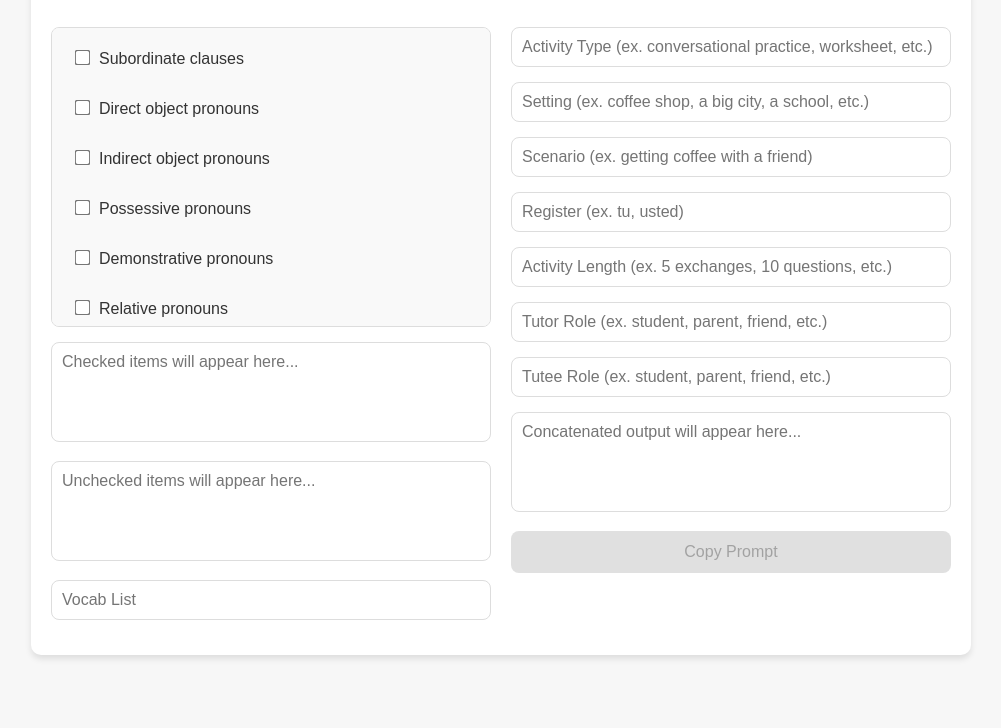
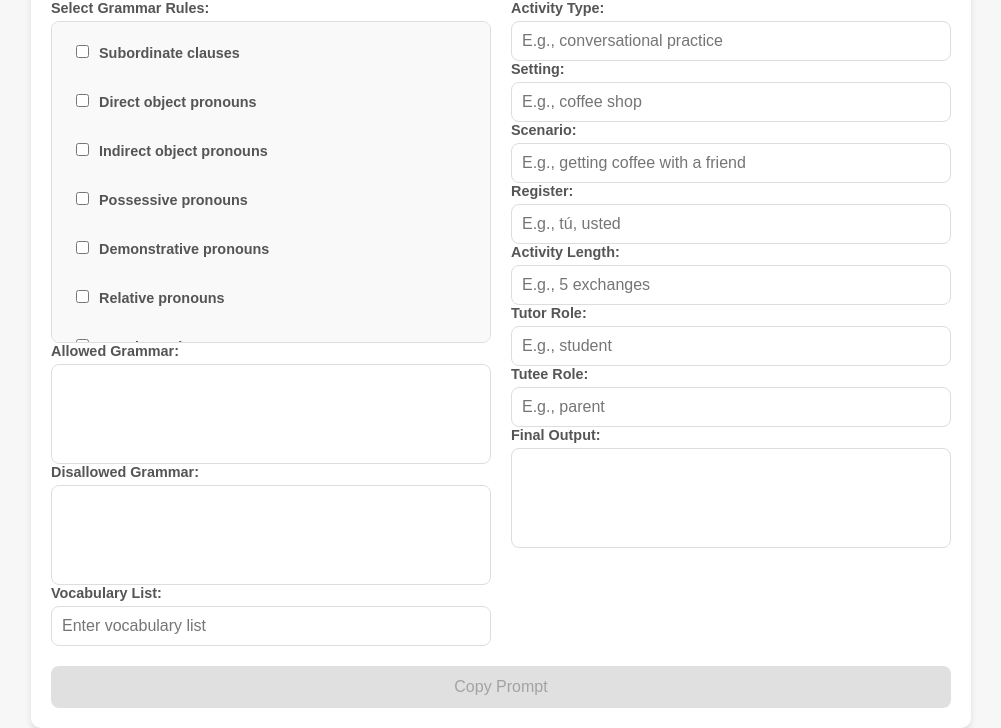
Before and after one commit to matthijsvanmierlo/prompt-worksheet, a plain HTML site: page index.html in a window 1280 px wide. Shown: the part 118-846 px from the top of the page, without its empty margins (139-1140 px from the left). Before the commit the page ends 800 px from the top, so only its background shows below. Drawn offline with Linux system fonts and the light colour scheme.

Commit message:
Update index.html

```diff
--- a/index.html
+++ b/index.html
@@ -6,7 +6,6 @@
   <meta name="viewport" content="width=device-width, initial-scale=1.0">
   <title>Spanish Prompt Generation</title>
   <style>
-    /* Base styling */
     body {
       font-family: 'Arial', sans-serif;
       background-color: #f7f7f7;
@@ -19,7 +18,6 @@
       min-height: 100vh;
     }
 
-    /* Container styling */
     .container {
       background-color: #fff;
       padding: 20px;
@@ -27,69 +25,37 @@
       box-shadow: 0 4px 6px rgba(0, 0, 0, 0.1);
       width: 100%;
       max-width: 900px;
-      display: flex;
-      flex-wrap: wrap;
+      display: grid;
+      grid-template-columns: 1fr 1fr;
       gap: 20px;
     }
 
-    /* Title styling */
     h1 {
-      width: 100%;
+      grid-column: span 2;
       text-align: center;
       color: maroon;
       font-size: 2rem;
       margin-bottom: 20px;
     }
 
-    /* Two-column layout */
-    .column {
-      flex: 1;
-      min-width: 300px;
+    .form-group {
+      display: flex;
+      flex-direction: column;
+      gap: 5px;
     }
 
-    /* Scrollable checkbox group */
-    .checkbox-group {
-      max-height: 300px;
-      overflow-y: auto;
-      padding: 10px;
-      margin-bottom: 15px;
-      /* Consistent margin */
-      border: 1px solid #ddd;
-      border-radius: 8px;
-      background-color: #f9f9f9;
-      box-sizing: border-box;
-      /* Ensure padding is included in element's width/height */
+    label {
+      font-size: 0.9rem;
+      font-weight: bold;
+      color: #555;
     }
 
-    .checkbox-group label {
-      display: block;
-      margin-bottom: 10px;
-      padding: 10px;
-      border-radius: 8px;
-      cursor: pointer;
-      transition: background-color 0.3s, border-color 0.3s;
-    }
-
-    .checkbox-group label:hover {
-      background-color: #f2f2f2;
-      border-color: maroon;
-    }
-
-    input[type="checkbox"] {
-      margin-right: 10px;
-      transform: scale(1.2);
-    }
-
-    /* Input fields and text areas */
     input[type="text"],
     textarea {
       width: 100%;
-      margin-bottom: 15px;
-      /* Consistent margin */
       border: 1px solid #ddd;
       border-radius: 8px;
       padding: 10px;
-      font-family: 'Arial', sans-serif;
       font-size: 1rem;
       box-sizing: border-box;
     }
@@ -99,15 +65,17 @@
       resize: none;
     }
 
-    input:focus,
-    textarea:focus {
-      outline: none;
-      border-color: maroon;
-      box-shadow: 0 0 4px rgba(128, 0, 0, 0.5);
+    .checkbox-group {
+      max-height: 300px;
+      overflow-y: auto;
+      border: 1px solid #ddd;
+      border-radius: 8px;
+      padding: 10px;
+      background-color: #f9f9f9;
     }
 
     button {
-      display: inline-block;
+      grid-column: span 2;
       padding: 12px;
       background-color: maroon;
       color: white;
@@ -116,7 +84,6 @@
       cursor: pointer;
       font-size: 1rem;
       text-align: center;
-      width: 100%;
       transition: background-color 0.3s;
     }
 
@@ -126,42 +93,74 @@
 
     button:disabled {
       background-color: #ccc;
-      /* Light grey */
       color: #666;
-      /* Darker grey for text */
       cursor: not-allowed;
-      /* Show "not allowed" cursor */
       opacity: 0.6;
-      /* Optional: Slightly transparent for a subtle effect */
     }
   </style>
 </head>
 
 <body>
   <div class="container">
-    <!-- Page Title -->
     <h1>Spanish Prompt Generation</h1>
 
     <!-- Left Column -->
-    <div class="column">
-      <div class="checkbox-group" id="checkbox-container"> </div>
-      <textarea id="checked-items" placeholder="Checked items will appear here..." readonly></textarea>
-      <textarea id="unchecked-items" placeholder="Unchecked items will appear here..." readonly></textarea>
-      <input type="text" id="vocab-list" placeholder="Vocab List">
+    <div>
+      <div class="form-group">
+        <label for="checkbox-container">Select Grammar Rules:</label>
+        <div class="checkbox-group" id="checkbox-container"></div>
+      </div>
+      <div class="form-group">
+        <label for="checked-items">Allowed Grammar:</label>
+        <textarea id="checked-items" readonly></textarea>
+      </div>
+      <div class="form-group">
+        <label for="unchecked-items">Disallowed Grammar:</label>
+        <textarea id="unchecked-items" readonly></textarea>
+      </div>
+      <div class="form-group">
+        <label for="vocab-list">Vocabulary List:</label>
+        <input type="text" id="vocab-list" placeholder="Enter vocabulary list">
+      </div>
     </div>
 
     <!-- Right Column -->
-    <div class="column">
-      <input type="text" id="format" placeholder="Activity Type (ex. conversational practice, worksheet, etc.)">
-      <input type="text" id="setting" placeholder="Setting (ex. coffee shop, a big city, a school, etc.)">
-      <input type="text" id="scenario" placeholder="Scenario (ex. getting coffee with a friend)">
-      <input type="text" id="register" placeholder="Register (ex. tu, usted)">
-      <input type="text" id="activity-length" placeholder="Activity Length (ex. 5 exchanges, 10 questions, etc.)">
-      <input type="text" id="tutor-role" placeholder="Tutor Role (ex. student, parent, friend, etc.)">
-      <input type="text" id="tutee-role" placeholder="Tutee Role (ex. student, parent, friend, etc.)">
-      <textarea id="final-output" placeholder="Concatenated output will appear here..." readonly></textarea>
-      <button id="copy-button" onclick="copyToClipboard()" disabled>Copy Prompt</button>
+    <div>
+      <div class="form-group">
+        <label for="format">Activity Type:</label>
+        <input type="text" id="format" placeholder="E.g., conversational practice">
+      </div>
+      <div class="form-group">
+        <label for="setting">Setting:</label>
+        <input type="text" id="setting" placeholder="E.g., coffee shop">
+      </div>
+      <div class="form-group">
+        <label for="scenario">Scenario:</label>
+        <input type="text" id="scenario" placeholder="E.g., getting coffee with a friend">
+      </div>
+      <div class="form-group">
+        <label for="register">Register:</label>
+        <input type="text" id="register" placeholder="E.g., tú, usted">
+      </div>
+      <div class="form-group">
+        <label for="activity-length">Activity Length:</label>
+        <input type="text" id="activity-length" placeholder="E.g., 5 exchanges">
+      </div>
+      <div class="form-group">
+        <label for="tutor-role">Tutor Role:</label>
+        <input type="text" id="tutor-role" placeholder="E.g., student">
+      </div>
+      <div class="form-group">
+        <label for="tutee-role">Tutee Role:</label>
+        <input type="text" id="tutee-role" placeholder="E.g., parent">
+      </div>
+      <div class="form-group">
+        <label for="final-output">Final Output:</label>
+        <textarea id="final-output" readonly></textarea>
+      </div>
     </div>
+
+    <button id="copy-button" onclick="copyToClipboard()" disabled>Copy Prompt</button>
   </div>
 
   <script>
```
